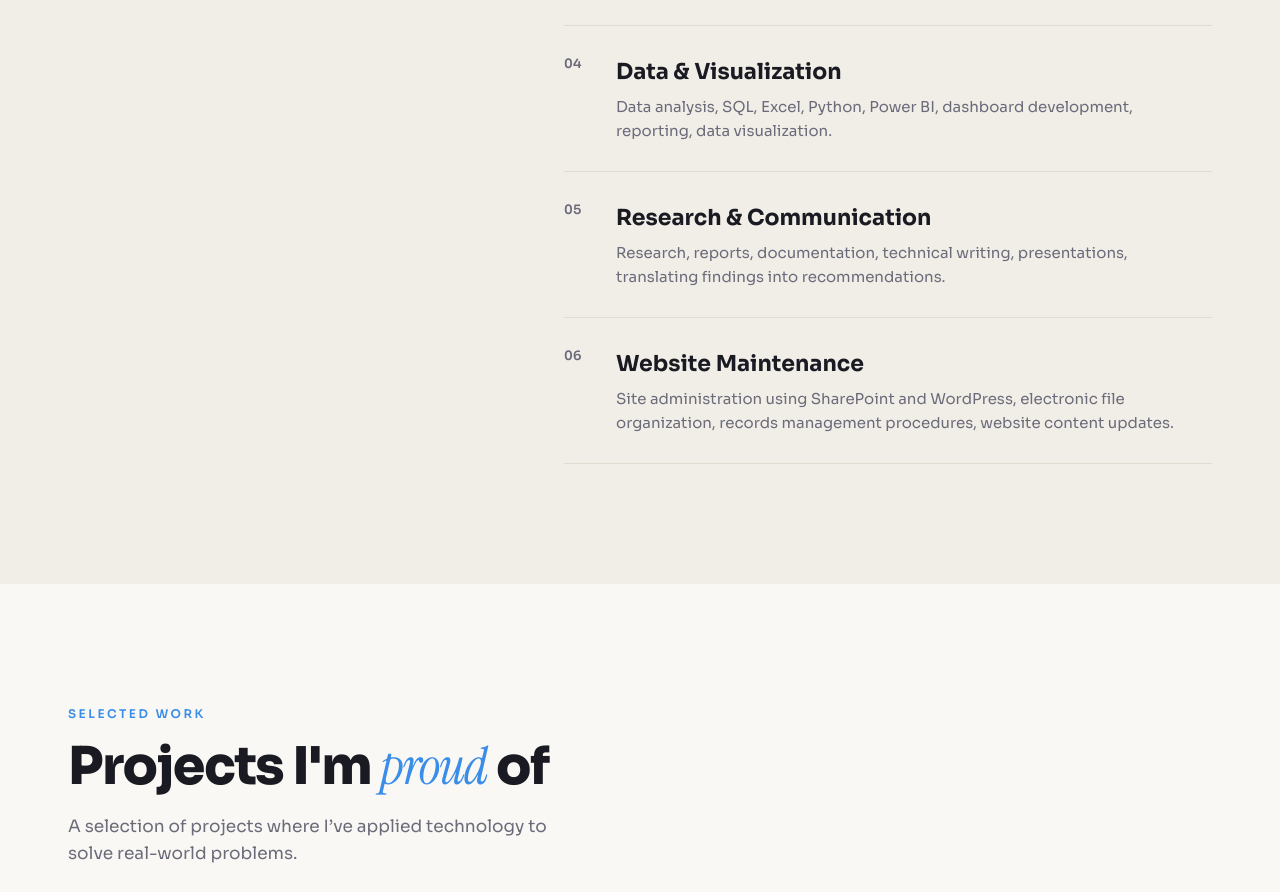
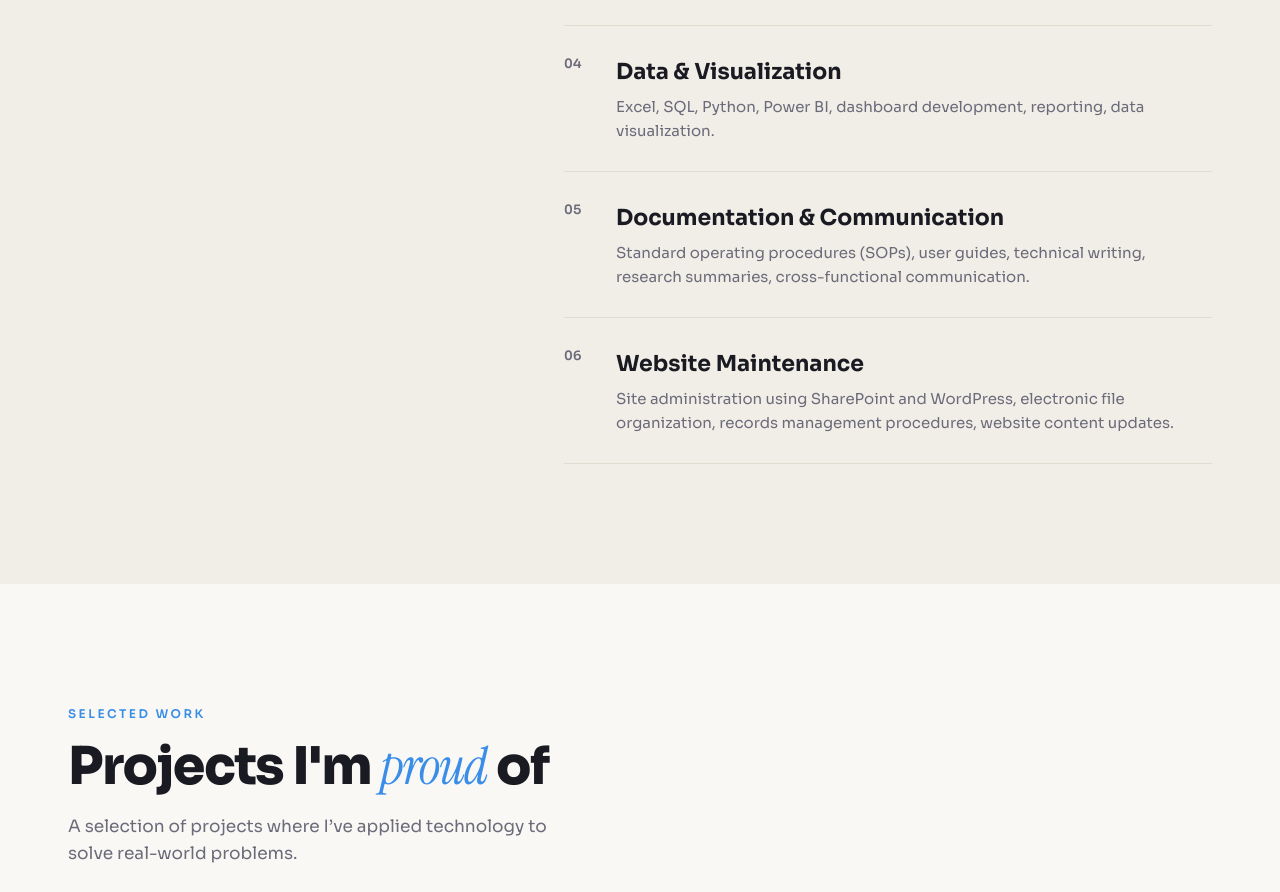
Before and after one commit to maxhartline/maxhartline.github.io, a plain HTML site: page index.html in a window 1280 px wide. Shown: the part 2345-3237 px from the top of the page. Drawn offline with Linux system fonts and the light colour scheme.

Commit message:
Update content via Klar visual CMS

```diff
--- a/index.html
+++ b/index.html
@@ -1301,16 +1301,14 @@
               <span class="cap-item__num">04</span>
               <div class="cap-item__body">
                 <h3>Data &amp; Visualization</h3>
-                <p>Data analysis, SQL, Excel, Python, Power BI, dashboard development, reporting, data visualization.
-                </p>
+                <p>Excel, SQL, Python, Power BI, dashboard development, reporting, data visualization.</p>
               </div>
             </div>
             <div class="cap-item">
               <span class="cap-item__num">05</span>
               <div class="cap-item__body">
-                <h3>Research &amp; Communication</h3>
-                <p>Research, reports, documentation, technical writing, presentations, translating findings into
-                  recommendations.</p>
+                <h3>Documentation &amp; Communication</h3>
+                <p>Standard operating procedures (SOPs), user guides, technical writing, research summaries, cross-functional communication.</p>
               </div>
             </div>
             <div class="cap-item" style="">
```
